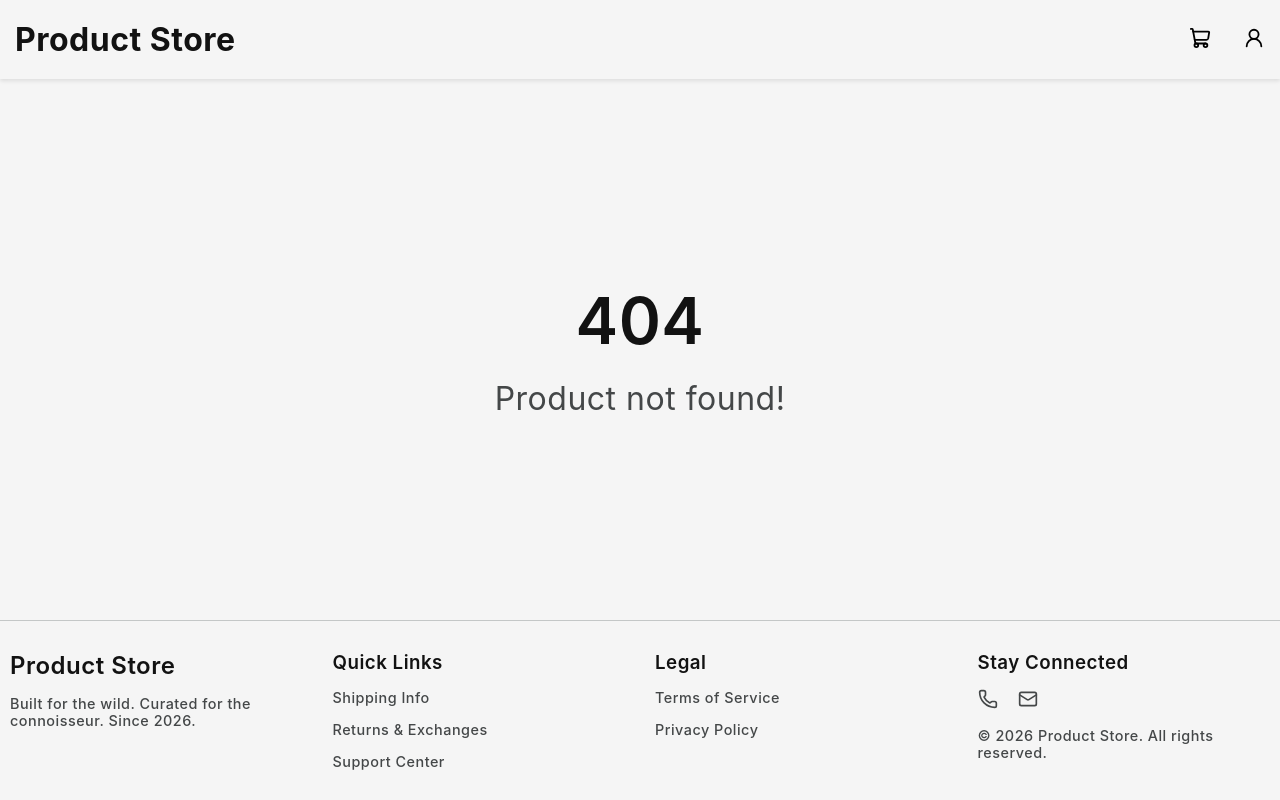
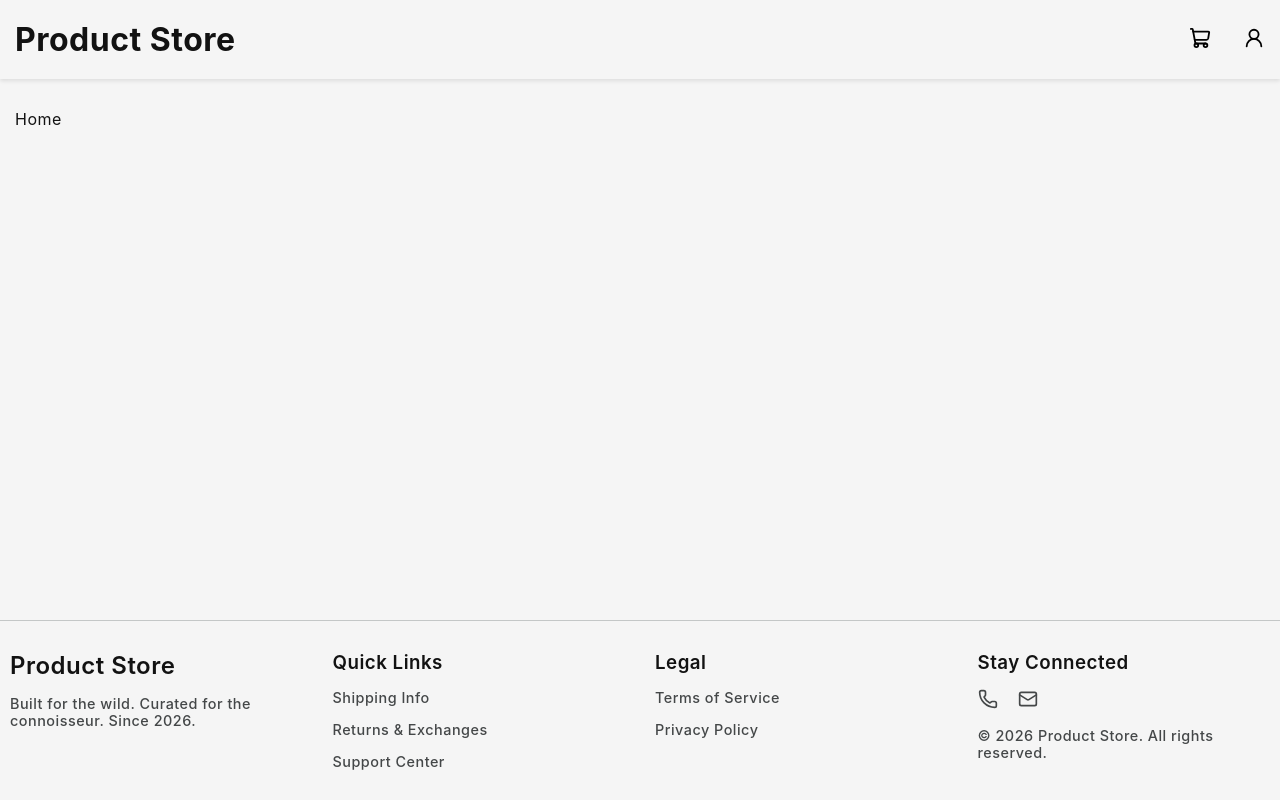
Before and after one commit to neel-1905/nua-assignment, a React (Vite) app: page / in a window 1280 px wide. Built offline with nearby package versions, Linux system fonts and the light colour scheme; no server answers.

Commit message:
product routing changes

```diff
--- a/src/App.tsx
+++ b/src/App.tsx
@@ -1,19 +1,17 @@
+import { RouterProvider } from "react-router-dom";
 import Footer from "./components/footer/footer";
 import Navbar from "./components/navbar/navbar";
-import ProductDetailPage from "./components/product-detail-page/product-detail-page";
-import { BrowserRouter as Router } from "react-router-dom";
+import { router } from "./router";
 
 export default function App() {
   return (
-    <Router>
     <div className="app-wrapper">
       <Navbar />
       <div className="content-wrapper">
-          <ProductDetailPage />
+        <RouterProvider router={router} />
       </div>
 
       <Footer />
     </div>
-    </Router>
   );
 }
--- a/src/components/product-detail-page/product-detail-page.tsx
+++ b/src/components/product-detail-page/product-detail-page.tsx
@@ -3,13 +3,13 @@ import { useProduct } from "../../hooks/useProduct";
 import { LoaderCircle } from "lucide-react";
 import styles from "./product-detail-page.module.scss";
 import ProductInfo from "../product-info/product-info";
-import { useSearchParams } from "react-router-dom";
+
 import NotFound from "../not-found/not-found";
+import { useParams } from "react-router-dom";
 
 const ProductDetailPage = () => {
-  const [searchParams] = useSearchParams();
-  const productId = searchParams.get("id");
-  const { product, loading, error } = useProduct(productId || "4");
+  const { id } = useParams<{ id: string }>();
+  const { product, loading, error } = useProduct(id);
 
   if (!loading && !product) return <NotFound />;
 
--- a/src/components/product-info/product-info.tsx
+++ b/src/components/product-info/product-info.tsx
@@ -4,9 +4,13 @@ import type { Product } from "../../types/product.types";
 import styles from "./product-info.module.scss";
 import { useState } from "react";
 import { useCart } from "../../hooks/useCart";
+import { useSearchParams } from "react-router-dom";
 
 const ProductInfo = ({ product }: { product: Product }) => {
-  const [selectedSize, setSelectedSize] = useState<string | null>(null);
+  const [searchParams, setSearchParams] = useSearchParams();
+  const [selectedSize, setSelectedSize] = useState<string | null>(
+    searchParams.get("size") || null,
+  );
   const [quantity, setQuantity] = useState(1);
   const { addToCart, getAvailableStock } = useCart();
 
@@ -78,6 +82,9 @@ const ProductInfo = ({ product }: { product: Product }) => {
                 onClick={() => {
                   setSelectedSize(size.label);
                   setQuantity(1);
+                  setSearchParams({
+                    size: size.label,
+                  });
                 }}
                 disabled={isDisabled}
               >
--- /dev/null
+++ b/src/router/index.tsx
@@ -0,0 +1,13 @@
+import { createBrowserRouter } from "react-router-dom";
+import ProductDetailPage from "../components/product-detail-page/product-detail-page";
+
+export const router = createBrowserRouter([
+  {
+    path: "/",
+    element: <>Home</>,
+  },
+  {
+    path: "/products/:id",
+    element: <ProductDetailPage />,
+  },
+]);
```
Lines whose indentation alone changed are shown as unchanged.
